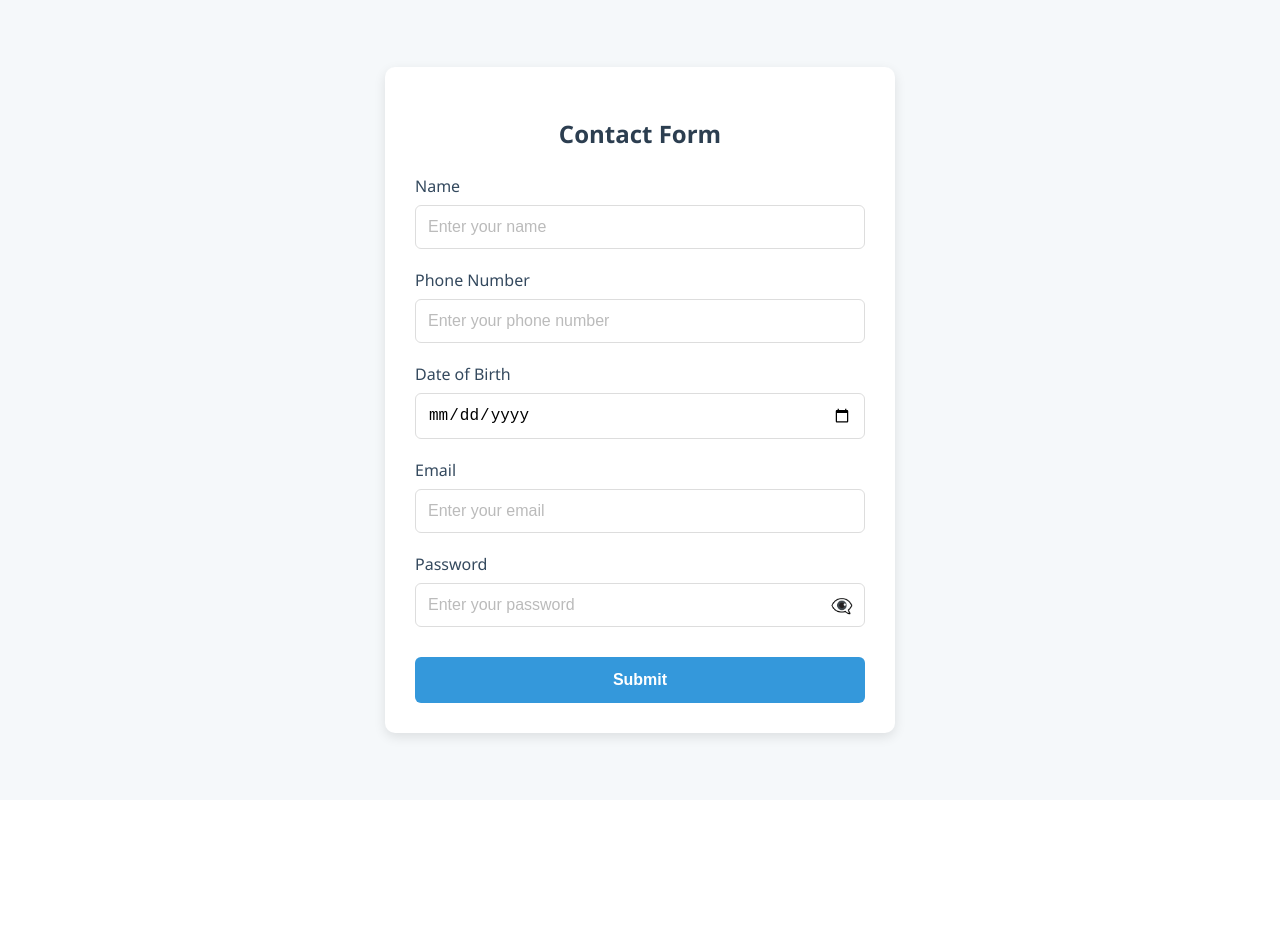
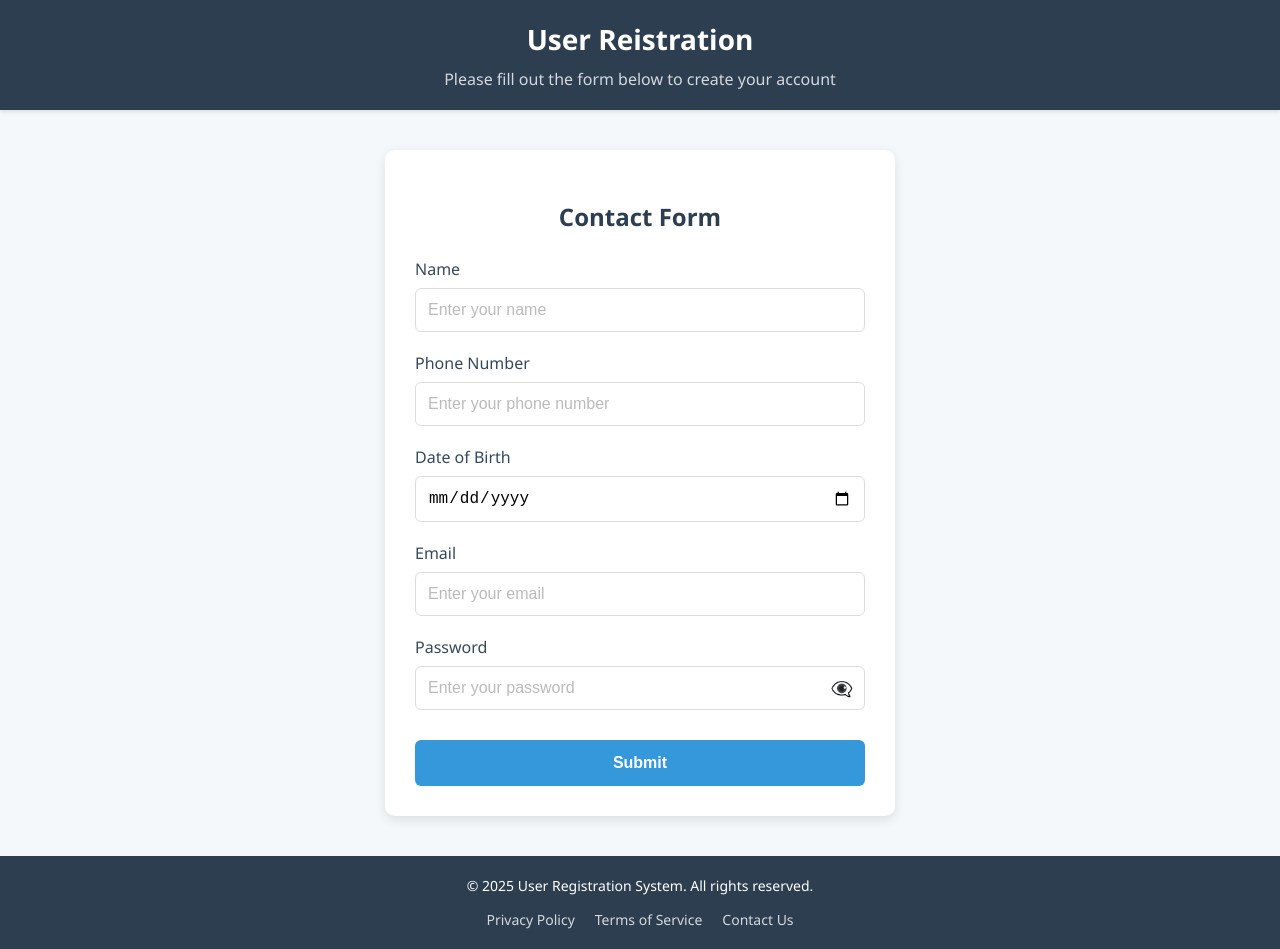
Before and after one commit to codekakshaa/test-react-project, a React (Create React App) app: page / in a window 1280 px wide. Before the commit the page ends 800 px from the top, so only its background shows below. Built offline with nearby package versions, Linux system fonts and the light colour scheme.

Commit message:
Added header and footer

```diff
--- a/src/App.css
+++ b/src/App.css
@@ -1,7 +1,6 @@
 .App {
   display: flex;
-  justify-content: center;
-  align-items: center;
+  flex-direction: column;
   min-height: 100vh;
   background-color: #f5f8fa;
   font-family: 'Segoe UI', Tahoma, Geneva, Verdana, sans-serif;
@@ -139,3 +138,92 @@ input::placeholder {
 .password-field input {
   padding-right: 40px;
 }
+
+.app-header {
+  background-color: #2c3e50;
+  color: white;
+  padding: 20px 0;
+  box-shadow: 0 2px 4px rgba(0, 0, 0, 0.1);
+}
+
+.header-content {
+  max-width: 1200px;
+  margin: 0 auto;
+  padding: 0 20px;
+  text-align: center;
+}
+
+.header-content h1 {
+  margin: 0;
+  font-size: 28px;
+  font-weight: 600;
+}
+
+.header-content p {
+  margin: 10px 0 0;
+  font-size: 16px;
+  opacity: 0.8;
+}
+
+.app-main {
+  flex: 1;
+  display: flex;
+  justify-content: center;
+  align-items: center;
+  padding: 40px 20px;
+}
+
+.app-footer {
+  background-color: #2c3e50;
+  color: white;
+  padding: 20px 0;
+  margin-top: auto;
+}
+
+.footer-content {
+  max-width: 1200px;
+  margin: 0 auto;
+  padding: 0 20px;
+  display: flex;
+  flex-direction: column;
+  align-items: center;
+  text-align: center;
+}
+
+.footer-content p {
+  margin: 0 0 15px;
+  font-size: 14px;
+}
+
+.footer-links {
+  display: flex;
+  gap: 20px;
+}
+
+.footer-links a {
+  color: white;
+  text-decoration: none;
+  font-size: 14px;
+  opacity: 0.8;
+  transition: opacity 0.3s;
+}
+
+.footer-links a:hover {
+  opacity: 1;
+  text-decoration: underline;
+}
+
+@media (max-width: 768px) {
+  .footer-content {
+    flex-direction: column;
+  }
+
+  .footer-links {
+    flex-direction: column;
+    gap: 10px;
+  }
+
+  .header-content h1 {
+    font-size: 24px;
+  }
+}
--- a/src/App.js
+++ b/src/App.js
@@ -31,6 +31,14 @@ function App() {
 
   return (
     <div className="App">
+      <header className="app-header">
+        <div className="header-content">
+          <h1>User Reistration</h1>
+          <p>Please fill out the form below to create your account</p>
+        </div>
+      </header>
+
+      <main className="app-main">
         <div className="form-container">
           <h2>Contact Form</h2>
           <form onSubmit={handleSubmit}>
@@ -104,6 +112,18 @@ function App() {
             <button type="submit" className="submit-btn">Submit</button>
           </form>
         </div>
+      </main>
+
+      <footer className="app-footer">
+        <div className="footer-content">
+          <p>&copy; {new Date().getFullYear()} User Registration System. All rights reserved.</p>
+          <div className="footer-links">
+            <a href="#">Privacy Policy</a>
+            <a href="#">Terms of Service</a>
+            <a href="#">Contact Us</a>
+          </div>
+        </div>
+      </footer>
     </div>
   );
 }
```
Lines whose indentation alone changed are shown as unchanged.
